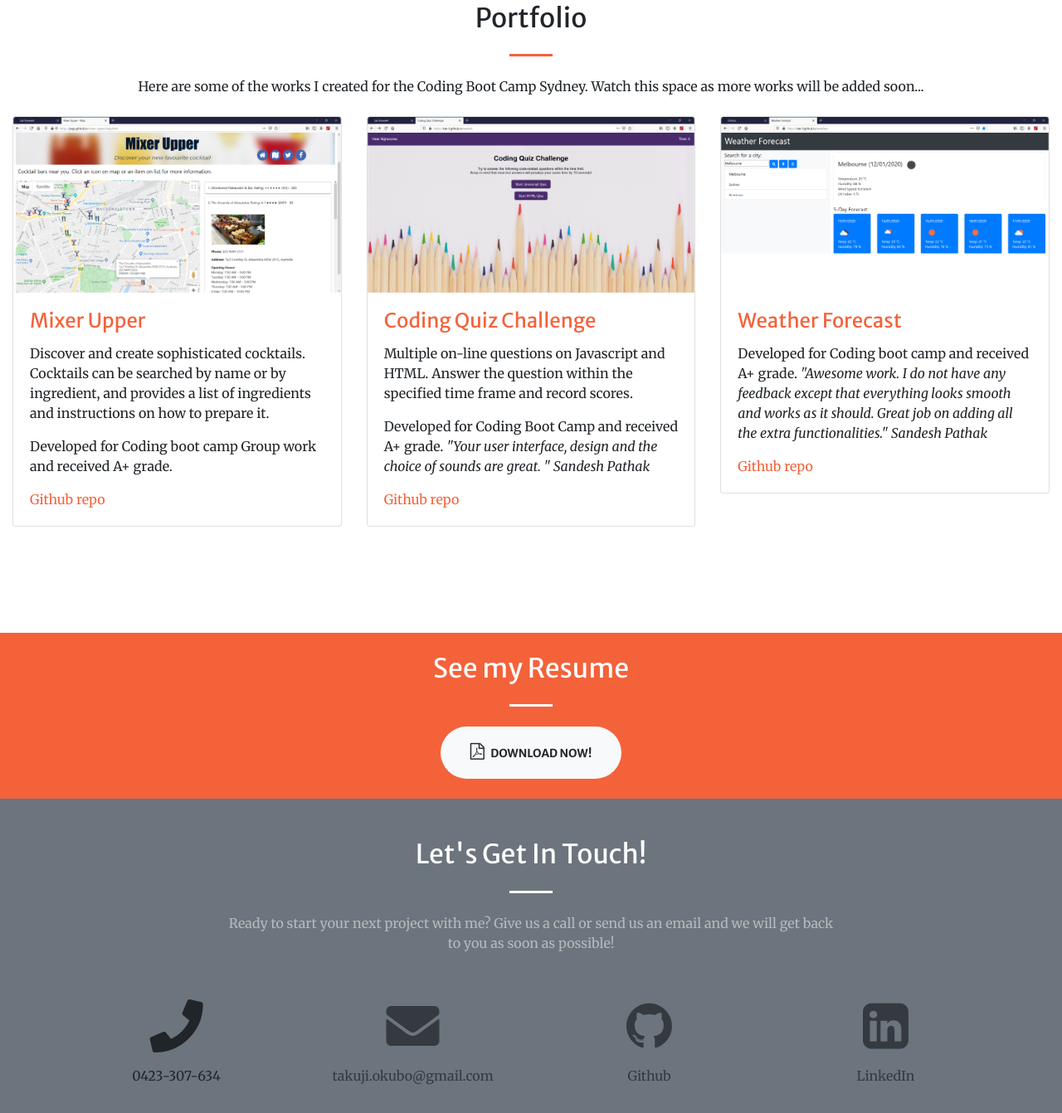
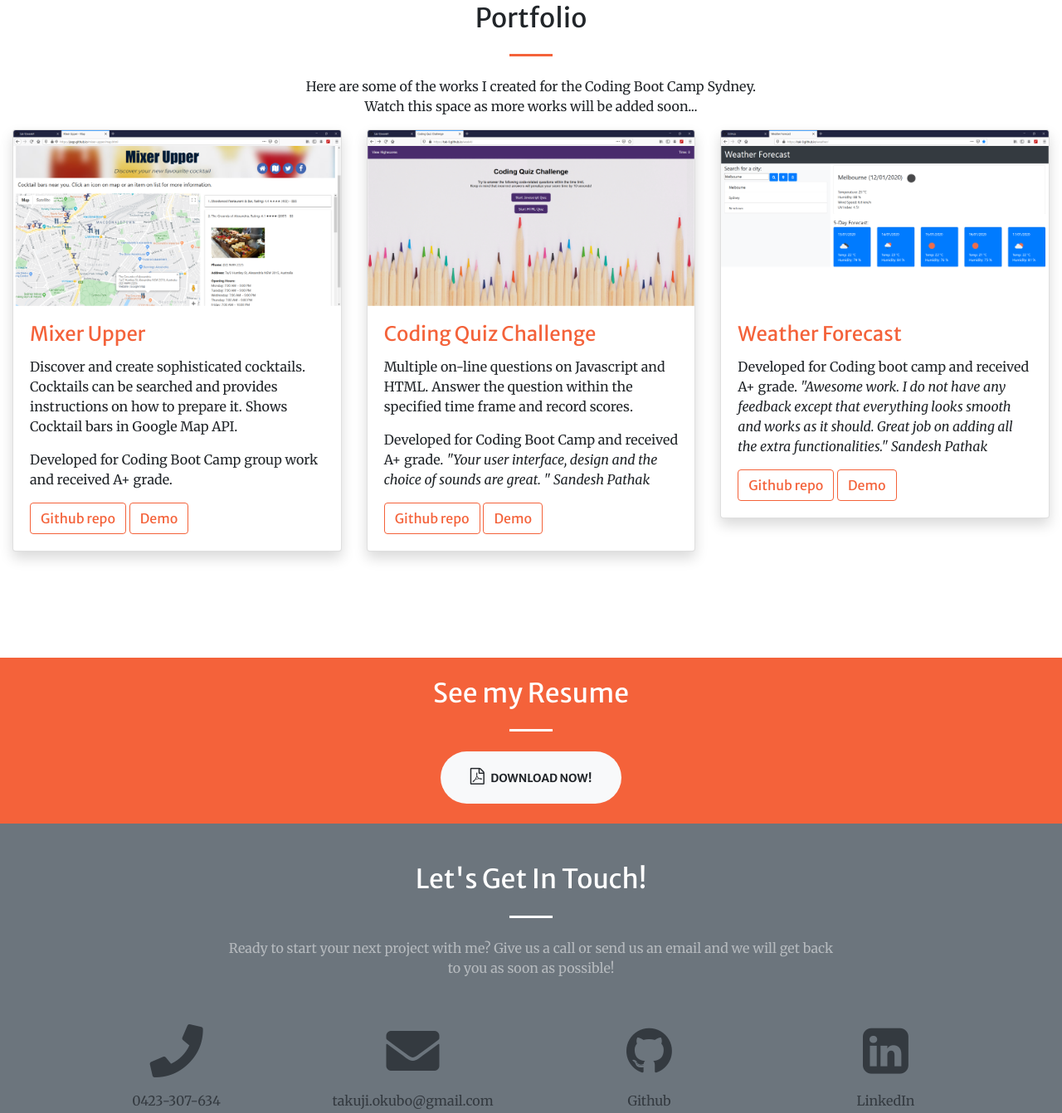
Before and after one commit to tak-9/week8, a plain HTML site: page index.html in a window 1280 px wide. Shown: the part 1691-3033 px from the top of the page at 83% size. Drawn offline with nearby package versions, Linux system fonts and the light colour scheme.

Commit message:
Minor changes

```diff
--- a/index.html
+++ b/index.html
@@ -103,7 +103,7 @@
             currently undertaking 24 weeks of intensive course, Coding Boot Camp, at the University of Sydney.
           </p>
 
-                      <a class="btn btn-light btn-xl js-scroll-trigger" href="#portfolio">Get Started!</a>
+          <a class="btn btn-light btn-xl js-scroll-trigger" href="#portfolio">Get Started!</a>
         </div>
       </div>
     </div>
@@ -115,17 +115,17 @@
       <h2 class="text-center mt-0">Portfolio</h2>
       <hr class="divider my-4">
 
-      <div class="row">
-        <div class="col-lg-12 text-center">
-          <p class="mb-4">
-            Here are some of the works I created for the Coding Boot Camp Sydney. Watch this space as more works will be added soon...
+      <div class="row justify-content-center">
+        <div class="col-lg-8 text-center">
+          <p>
+            Here are some of the works I created for the Coding Boot Camp Sydney.<br> Watch this space as more works will be added soon...
           </p>
         </div>
       </div>
 
       <div class="row">
         <div class="col-lg-4 col-sm-6">
-          <div class="card">
+          <div class="card shadow">
             <a class="portfolio-box" href="https://jeqp.github.io/mixer-upper/" target="_blank">
               <img src="./img/mixerupper.png" class="card-img-top">
               <div class="portfolio-box-caption">
@@ -135,17 +135,18 @@
             </a>
             <div class="card-body">
               <h4 class="card-title"><a href="https://jeqp.github.io/mixer-upper/" target="_blank">Mixer Upper</a></h4>
-              <p>Discover and create sophisticated cocktails. Cocktails can be searched by name or by ingredient, and
-                provides a list of ingredients and instructions on how to prepare it.
+              <p>Discover and create sophisticated cocktails. Cocktails can be searched and
+                provides instructions on how to prepare it. Shows Cocktail bars in Google Map API.
               </p>
-              <p>Developed for Coding boot camp Group work and received A+ grade.</p>
-              <a href="https://github.com/JEQP/mixer-upper" class="button" target="_blank">Github repo</a>
+              <p>Developed for Coding Boot Camp group work and received A+ grade.</p>
+              <a href="https://github.com/JEQP/mixer-upper" class="btn btn-outline-primary" target="_blank">Github repo</a>
+              <a href="https://jeqp.github.io/mixer-upper/" class="btn btn-outline-primary" target="_blank">Demo</a>
             </div>
           </div>
         </div>
 
         <div class="col-lg-4 col-sm-6">
-          <div class="card">
+          <div class="card shadow">
             <a class="portfolio-box" href="https://tak-9.github.io/quiz/" target="_blank">
               <img src="./img/quiz.png" class="card-img-top">
               <div class="portfolio-box-caption">
@@ -160,18 +161,19 @@
                 and record scores.</p>
               <p>Developed for Coding Boot Camp and received A+ grade.
                 <i>"Your user interface, design and the choice of sounds are great. " Sandesh Pathak</i></p>
-              <a href="https://github.com/tak-9/quiz" class="button" target="_blank">Github repo</a>
+              <a href="https://github.com/tak-9/quiz" class="btn btn-outline-primary" target="_blank">Github repo</a>
+              <a href="https://tak-9.github.io/quiz/" class="btn btn-outline-primary" target="_blank">Demo</a>
             </div>
           </div>
         </div>
 
         <div class="col-lg-4 col-sm-6">
-          <div class="card">
+          <div class="card shadow">
             <a class="portfolio-box" href="https://tak-9.github.io/weather/" target="_blank">
               <img src="./img/weather.png" class="card-img-top">
               <div class="portfolio-box-caption">
-                <div class="project-category text-white-50">jQuery Ajax</div>
-                <div class="project-name">Coding Quiz</div>
+                <div class="project-category text-white-50">jQuery and Ajax</div>
+                <div class="project-name">Weather Forecast</div>
               </div>
             </a>
             <div class="card-body">
@@ -180,7 +182,8 @@
               <p>Developed for Coding boot camp and received A+ grade. <i>"Awesome work. I do not have any feedback
                   except that everything looks smooth and works as it should. Great job on adding all the extra
                   functionalities." Sandesh Pathak</i></p>
-              <a href="https://github.com/tak-9/weather" class="button" target="_blank">Github repo</a>
+              <a href="https://github.com/tak-9/weather" class="btn btn-outline-primary" target="_blank">Github repo</a>
+              <a href="https://tak-9.github.io/weather/" class="btn btn-outline-primary" target="_blank">Demo</a>
             </div>
           </div>
         </div>
@@ -209,7 +212,7 @@
         </div>
       </div>
 
-      <div class="row">
+      <div class="row text-dark">
         <div class="col-lg-3 col-md-6 text-center">
             <div class="mt-5">
             <i class="fas fa-phone fa-4x mb-3"></i>
@@ -219,24 +222,24 @@
 
         <div class="col-lg-3 col-md-6 text-center">
           <div class="mt-5">
-            <a class="d-block" href="mailto:takuji.okubo@gmail.com">
-              <i class="fas fa-envelope fa-4x mb-3 text-dark"></i>
+            <a class="icon" href="mailto:takuji.okubo@gmail.com">
+              <i class="fas fa-envelope fa-4x mb-3"></i>
               <div class="text-dark d-block">takuji.okubo@gmail.com</div></a>
           </div>
         </div>
 
-        <div class="col-lg-3 col-md-6 text-center">
+        <div class="icon col-lg-3 col-md-6 text-center">
           <div class="mt-5">
-            <a href="https://github.com/tak-9" target="_blank">
-            <i class="fa fa-github fa-4x mb-3 text-dark"></i>
+            <a class="icon" href="https://github.com/tak-9" target="_blank">
+            <i class="fa fa-github fa-4x mb-3"></i>
             <div class="text-dark d-block">Github</div></a>
           </div>
         </div>
 
-        <div class="col-lg-3 col-md-6 text-center">
+        <div class="icon col-lg-3 col-md-6 text-center">
           <div class="mt-5">
-            <a href="https://www.linkedin.com/in/takuji-o-85ba94191/" target="_blank">
-            <i class="fa fa-linkedin-square fa-4x mb-3 text-dark"></i>
+            <a class="icon" href="https://www.linkedin.com/in/takuji-o-85ba94191/" target="_blank">
+            <i class="fa fa-linkedin-square fa-4x mb-3"></i>
             <div class="text-dark d-block">LinkedIn</div></a>
           </div>
         </div>
```
Also changed, not shown: css/creative.css.
